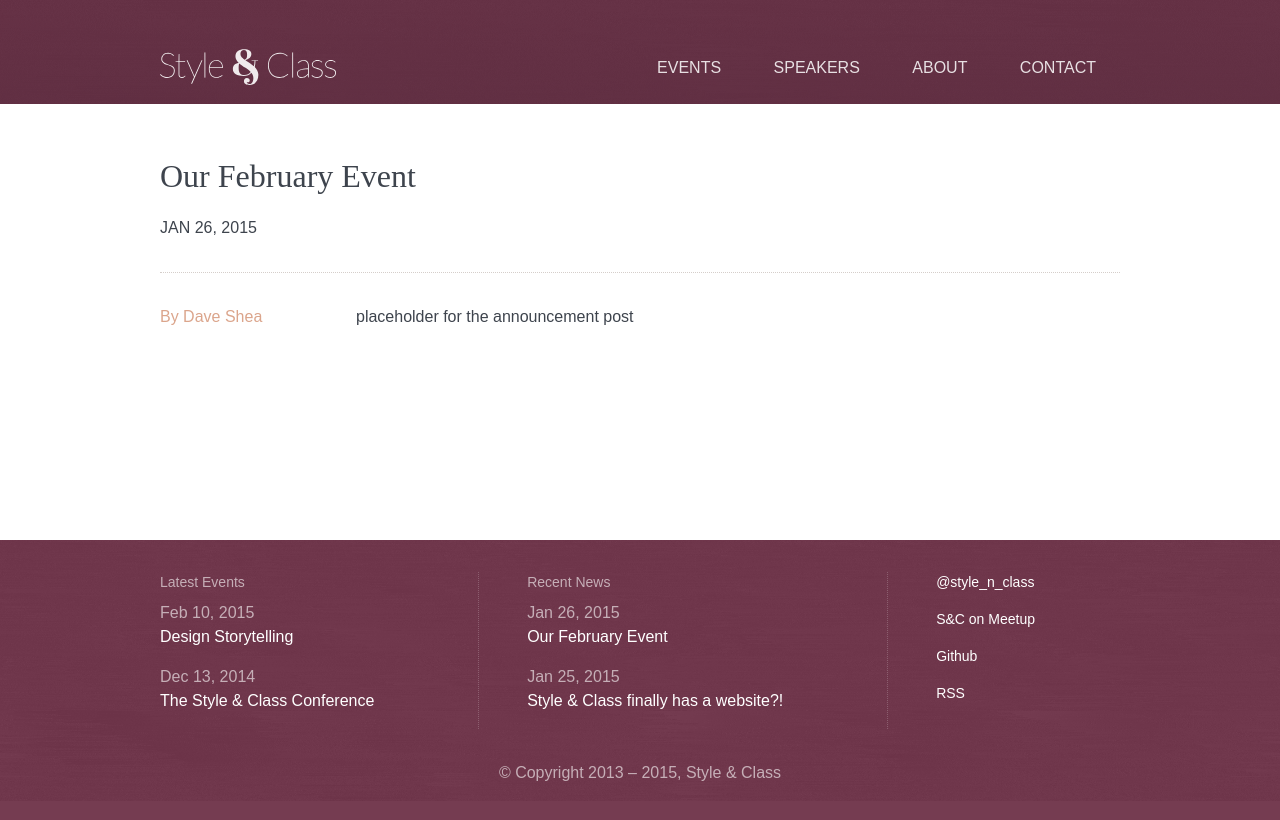
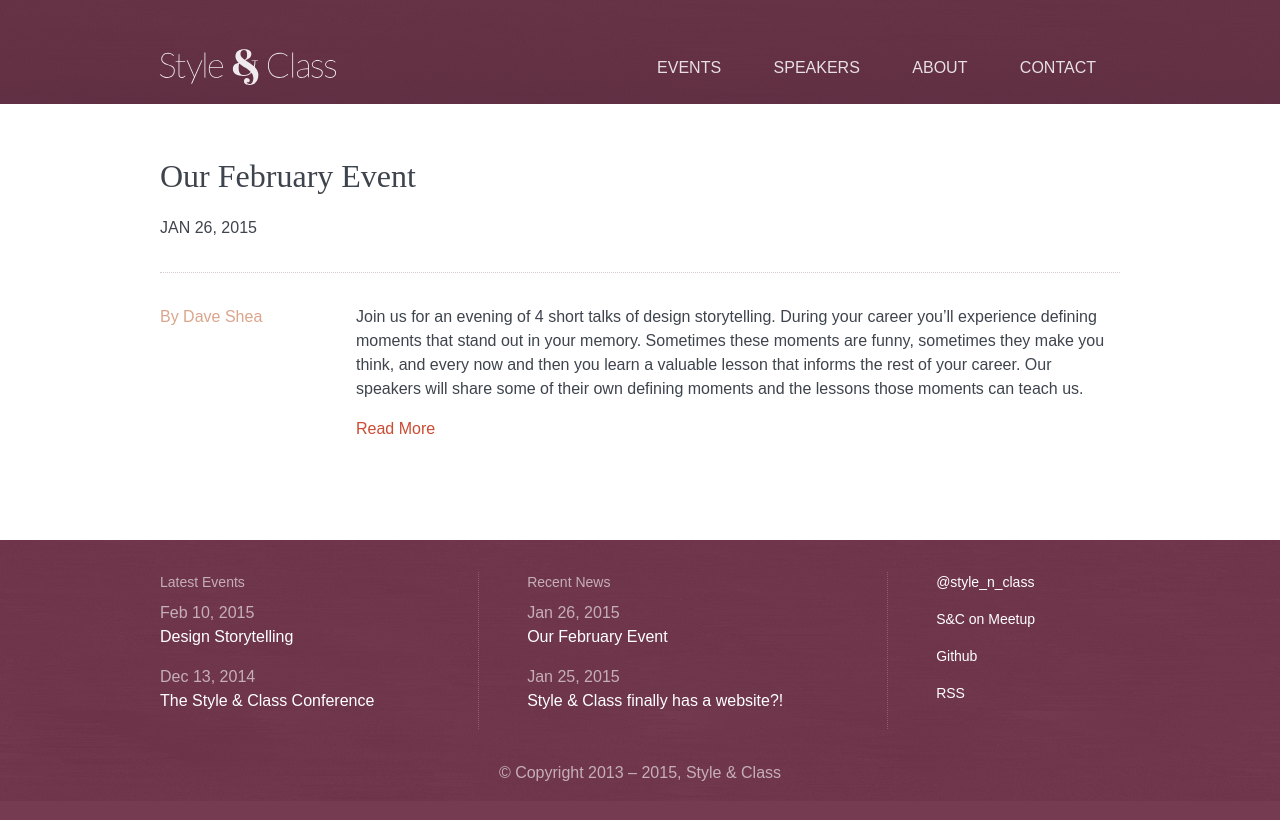
Before and after one commit to styleandclass/styleandclass.ca, a Jekyll site: the page built from root/_posts/2015-01-26-february-event.markdown, in a window 1280 px wide. Shown: the top 820 px of the page. Built offline with Jekyll 4.4.1, drawn with Linux system fonts in a browser that asks for light colours.

Commit message:
Adding blog post for February event

```diff
--- a/root/_posts/2015-01-26-february-event.markdown
+++ b/root/_posts/2015-01-26-february-event.markdown
@@ -6,4 +6,6 @@ categories: styleclass
 author: "Dave Shea"
 ---
 
-placeholder for the announcement post
+Join us for an evening of 4 short talks of design storytelling. During your career you’ll experience defining moments that stand out in your memory. Sometimes these moments are funny, sometimes they make you think, and every now and then you learn a valuable lesson that informs the rest of your career. Our speakers will share some of their own defining moments and the lessons those moments can teach us.
+
+<a href="/events/2015/design-storytelling/">Read More</a>
```
Also changed, not shown: 3 other files.
